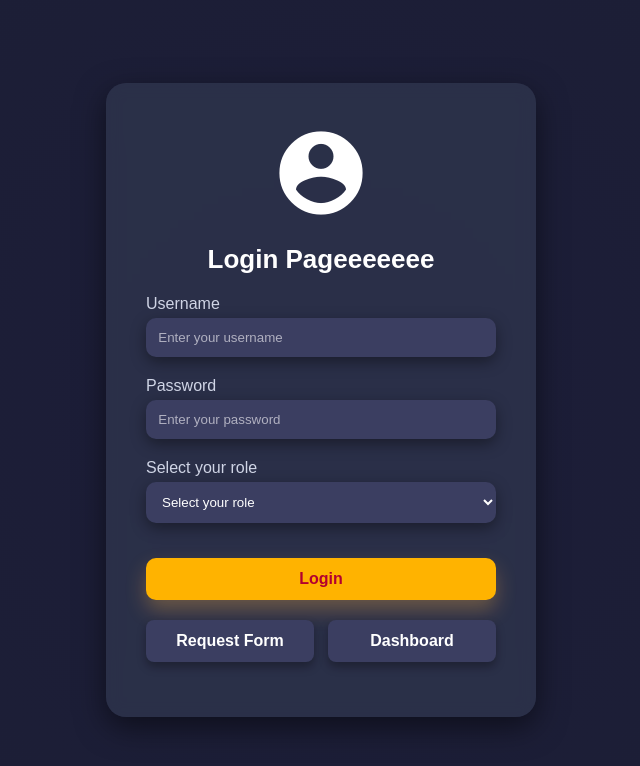
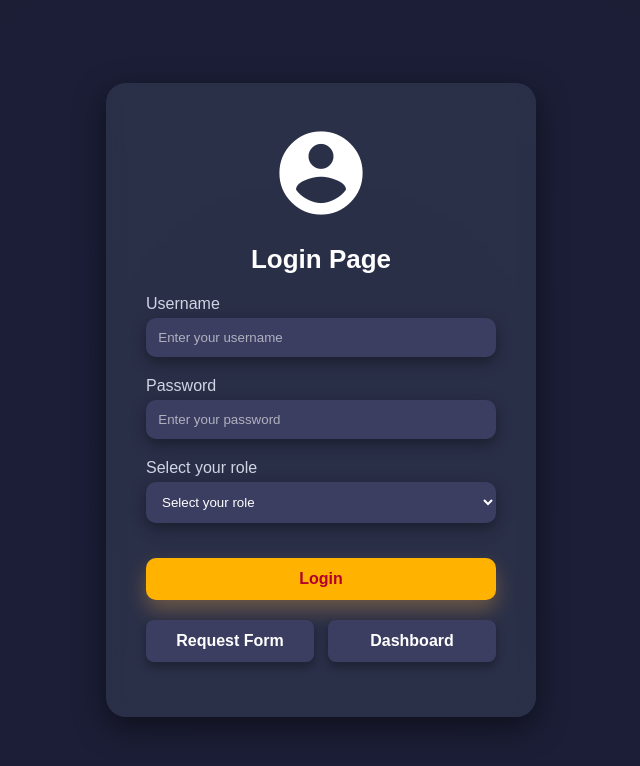
Before and after one commit to PHURITfuengfu/my-login-app, a website: page public/index.html in a window 1280 px wide. Shown: the whole page, without its empty margins (319-959 px from the left). Drawn offline with Linux system fonts and the light colour scheme.

Commit message:
Your commit message describing the changes

```diff
--- a/public/index.html
+++ b/public/index.html
@@ -14,7 +14,7 @@
             <span class="material-icons">account_circle</span>
           </div>
 
-        <h1>Login Pageeeeeee</h1>
+        <h1>Login Page</h1>
 
         <!-- ฟอร์มเข้าสู่ระบบ -->
         <form id="loginForm" action="/auth/login" method="POST" onsubmit="return handleLogin(event)">
```
